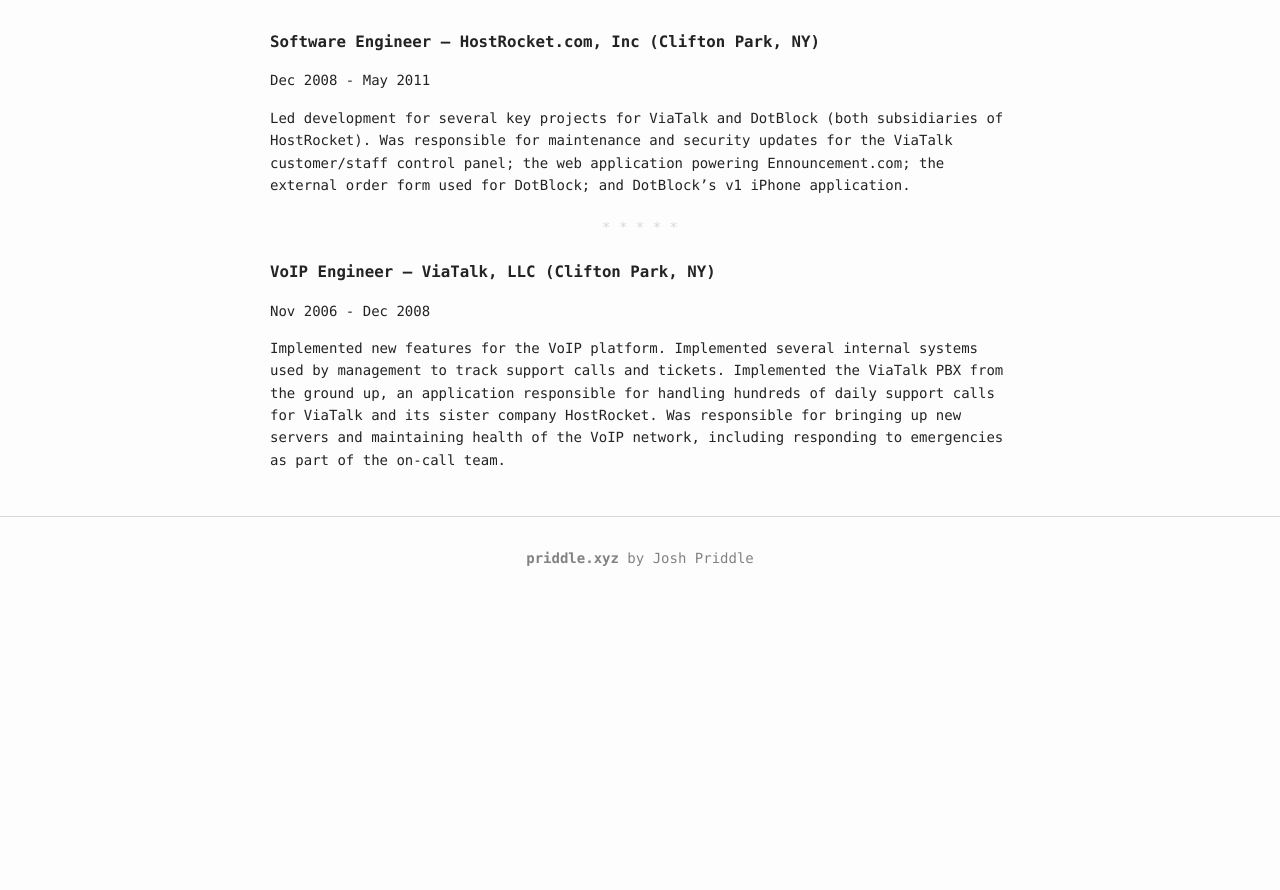
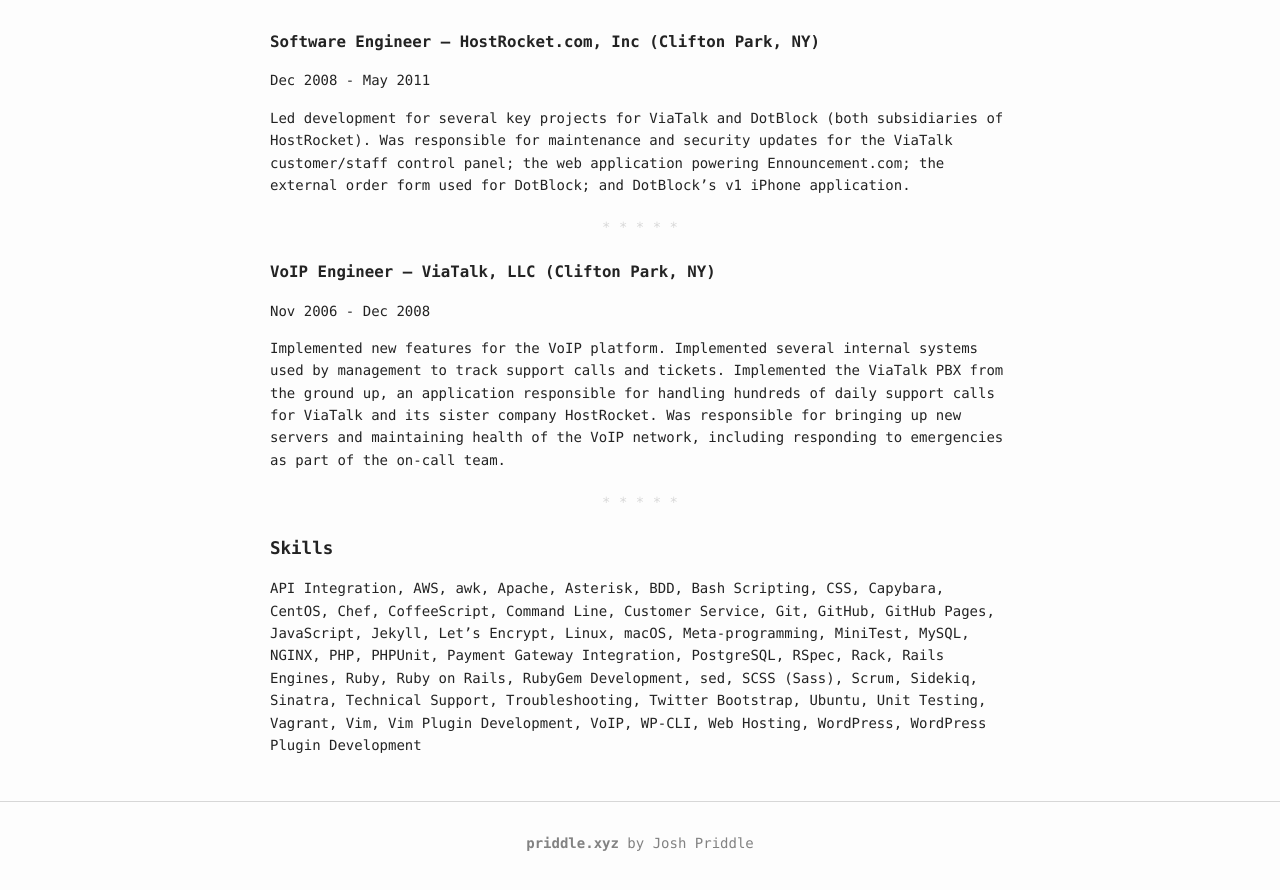
Before and after one commit to itspriddle/priddle.xyz, a Jekyll site: the page built from _pages/resume.md, in a window 1280 px wide and 900 px high, scrolled down 1582 px. Shown: the top 890 px of the window. Built offline with Jekyll 4.4.1, drawn with Linux system fonts in a browser that asks for light colours; before the commit the page ends 2197 px from its top, so only the background shows below that.

Commit message:
Add skills

```diff
--- a/_pages/resume.md
+++ b/_pages/resume.md
@@ -2,6 +2,61 @@
 layout: page
 title: Josh Priddle --- Resume
 permalink: /resume/
+skills:
+- API Integration
+- AWS
+- awk
+- Apache
+- Asterisk
+- BDD
+- Bash Scripting
+- CSS
+- Capybara
+- CentOS
+- Chef
+- CoffeeScript
+- Command Line
+- Customer Service
+- Git
+- GitHub
+- GitHub Pages
+- JavaScript
+- Jekyll
+- Let's Encrypt
+- Linux
+- macOS
+- Meta-programming
+- MiniTest
+- MySQL
+- NGINX
+- PHP
+- PHPUnit
+- Payment Gateway Integration
+- PostgreSQL
+- RSpec
+- Rack
+- Rails Engines
+- Ruby
+- Ruby on Rails
+- RubyGem Development
+- sed
+- SCSS (Sass)
+- Scrum
+- Sidekiq
+- Sinatra
+- Technical Support
+- Troubleshooting
+- Twitter Bootstrap
+- Ubuntu
+- Unit Testing
+- Vagrant
+- Vim
+- Vim Plugin Development
+- VoIP
+- WP-CLI
+- Web Hosting
+- WordPress
+- WordPress Plugin Development
 ---
 
 I'm Josh --- a full stack software engineer with over 17 years of experience in
@@ -100,3 +155,9 @@
 hundreds of daily support calls for ViaTalk and its sister company HostRocket.
 Was responsible for bringing up new servers and maintaining health of the VoIP
 network, including responding to emergencies as part of the on-call team.
+
+<hr class="stars">
+
+## Skills
+
+{{ page.skills | join: ", " }}
```
